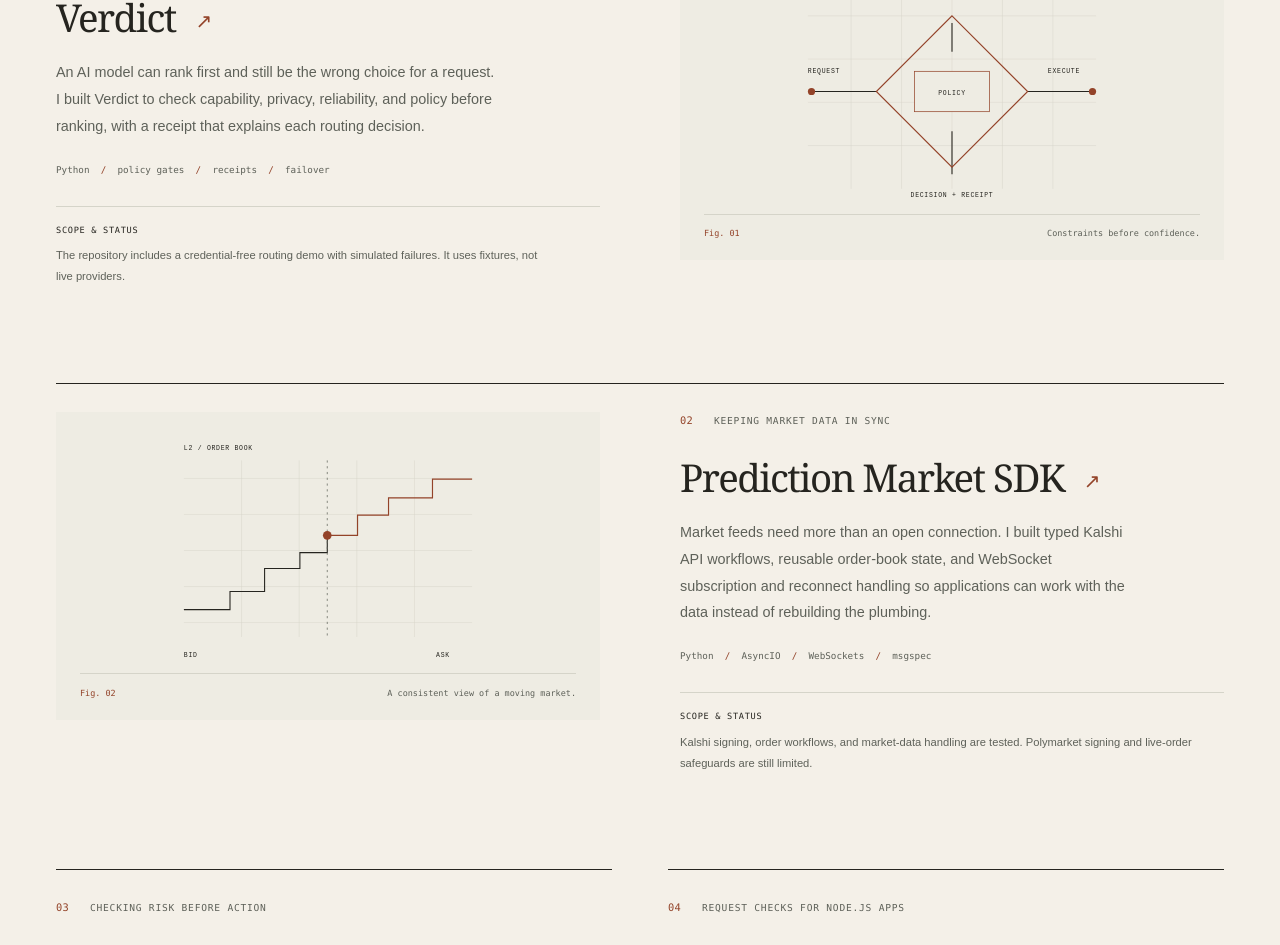
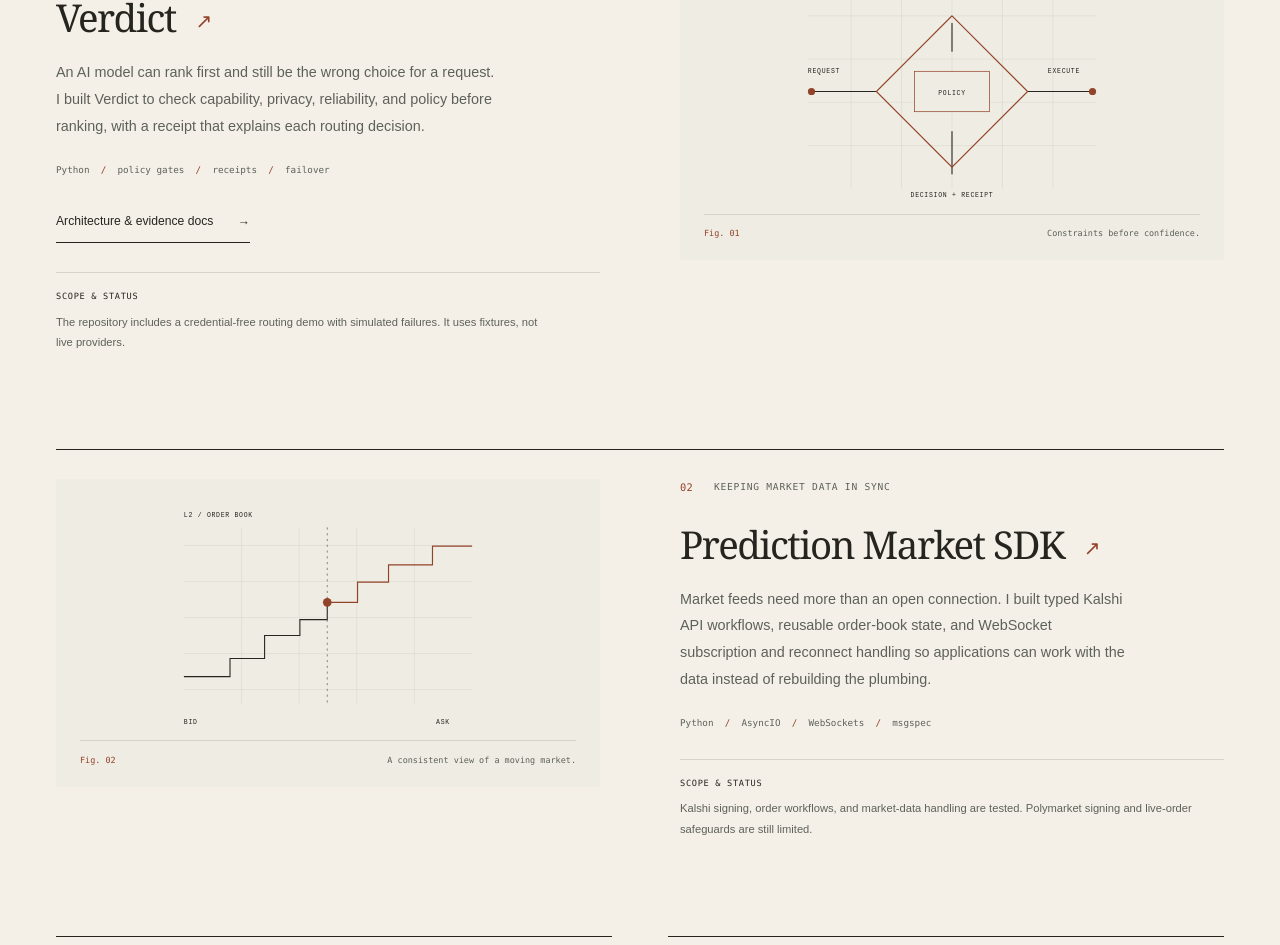
Before and after one commit to mrnicholasbcarter-code/nickcarter-dev, a Next.js app: page / in a window 1280 px wide. Shown: the part 2340-3285 px from the top of the page. Built offline with nearby package versions, Linux system fonts and the light colour scheme.

Commit message:
Link Verdict project card and resume entry to its docs (BOD-184)

```diff
--- a/app/page.tsx
+++ b/app/page.tsx
@@ -60,6 +60,7 @@
             <h3><a href={project.href} target="_blank" rel="noreferrer">{project.name} <Arrow /><span className="sr-only"> (opens in a new tab)</span></a></h3>
             <p className="project-blurb">{project.blurb}</p>
             <ul className="tags" aria-label={`${project.name} technologies`}>{project.tags.map(tag => <li key={tag}>{tag}</li>)}</ul>
+            {project.docsHref ? <Link className="text-link project-docs-link" href={project.docsHref}>Architecture & evidence docs <span aria-hidden="true">→</span></Link> : null}
           </div>
           {index < 2 ? <figure className="project-figure"><SystemDrawing market={index === 1} /><figcaption><span>Fig. 0{index + 1}</span>{index === 0 ? "Constraints before confidence." : "A consistent view of a moving market."}</figcaption></figure> : <div className="small-diagram" aria-hidden="true">{index === 2 ? <><span>capital</span><i /><span className="diagram-gate">risk gate</span><i /><span>position</span></> : <><span>request</span><i /><span className="diagram-gate">middleware</span><i /><span>provider</span></>}</div>}
           <p className="project-proof"><strong>{index === 3 ? "Development status" : "Scope & status"}</strong>{project.proof}</p>
--- a/app/resume/page.tsx
+++ b/app/resume/page.tsx
@@ -38,7 +38,7 @@
 
       <section className="section resume-section" aria-labelledby="project-experience">
         <p className="eyebrow">Selected project experience</p><h2 id="project-experience">Projects, in detail.</h2>
-        <div className="experience-list">{projects.map((project) => <article key={project.name}><div><p className="project-eyebrow">{project.eyebrow}</p><h3><a href={project.href}>{project.name}</a></h3></div><div><p>{project.blurb}</p><p className="muted">{project.proof}</p></div></article>)}</div>
+        <div className="experience-list">{projects.map((project) => <article key={project.name}><div><p className="project-eyebrow">{project.eyebrow}</p><h3><a href={project.href}>{project.name}</a></h3></div><div><p>{project.blurb}</p><p className="muted">{project.proof}</p>{project.docsHref ? <p className="muted no-print"><Link href={project.docsHref}>Architecture & evidence docs <span aria-hidden="true">→</span></Link></p> : null}</div></article>)}</div>
       </section>
 
       <section className="section resume-section" aria-labelledby="resume-skills">
--- a/content/site.ts
+++ b/content/site.ts
@@ -20,6 +20,7 @@
   blurb: string;
   proof: string;
   href: string;
+  docsHref?: string;
   tags: string[];
   featured?: boolean;
 };
@@ -33,6 +34,7 @@
     proof:
       "The repository includes a credential-free routing demo with simulated failures. It uses fixtures, not live providers.",
     href: "https://github.com/mrnicholasbcarter-code/verdict-core",
+    docsHref: "/docs/verdict",
     tags: ["Python", "policy gates", "receipts", "failover"],
     featured: true,
   },
```
